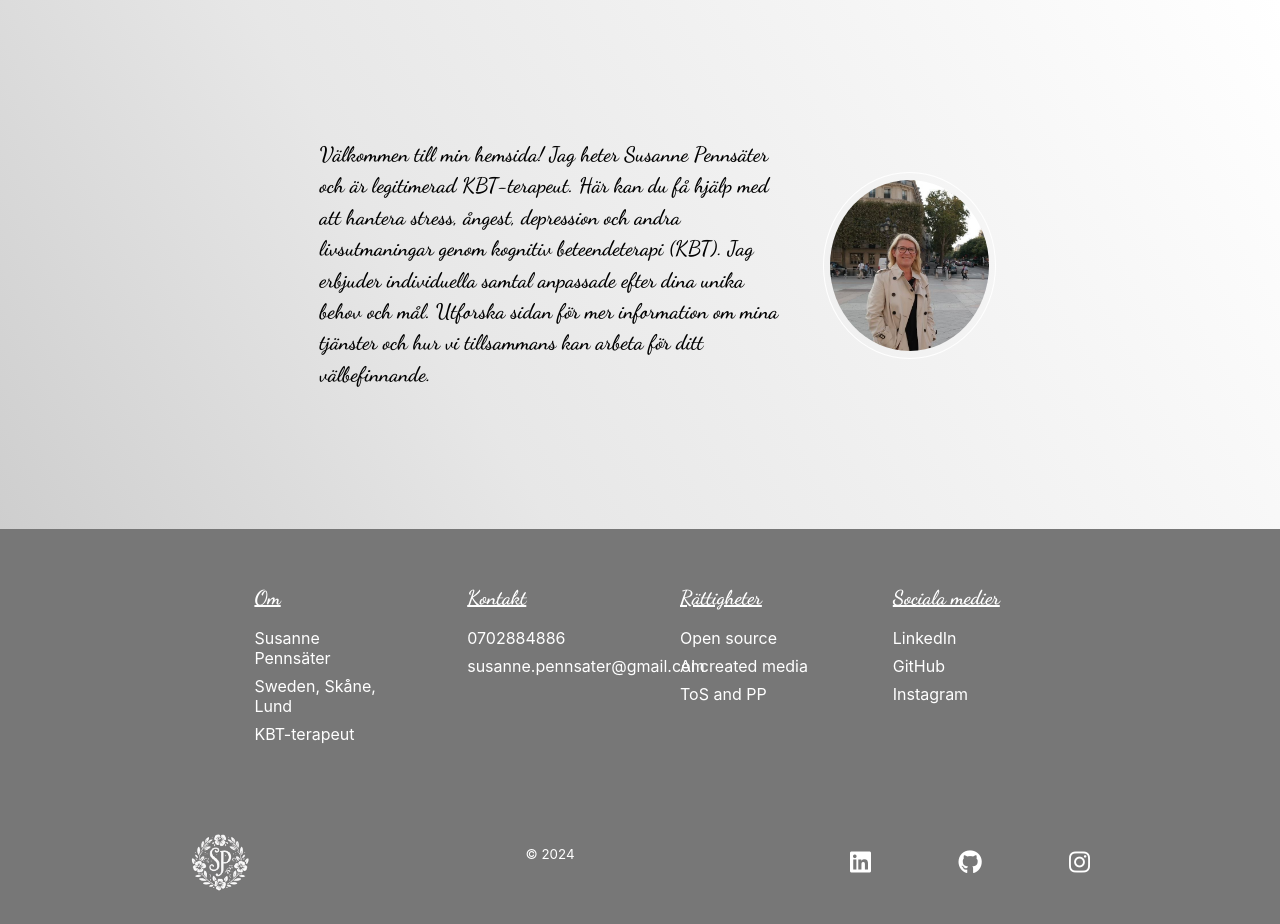
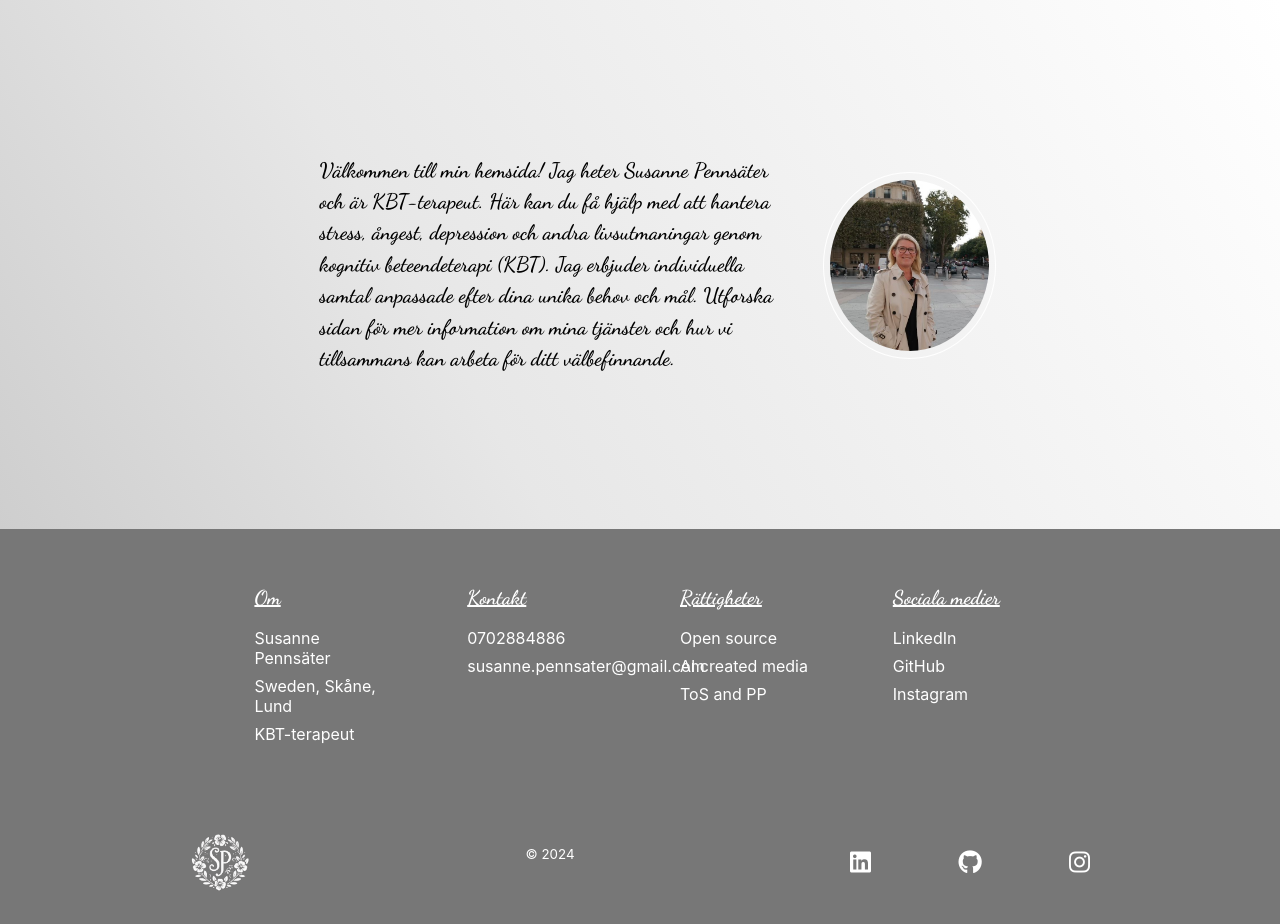
Before and after one commit to filippennsater/sp-website, a React (Create React App) app: page / in a window 1280 px wide. Shown: the part 800-1724 px from the top of the page. Built offline with nearby package versions, Linux system fonts and the light colour scheme.

Commit message:
just changed som info

```diff
--- a/src/pages/home/IntroSection.jsx
+++ b/src/pages/home/IntroSection.jsx
@@ -38,7 +38,7 @@ function IntroSection() {
         <div className='intr-bottom-container'>
           <div className='intr-text-container'>
             <div className='intrctext'>
-              Välkommen till min hemsida! Jag heter Susanne Pennsäter och är legitimerad KBT-terapeut. Här kan du få hjälp med att hantera stress, ångest, depression och andra livsutmaningar genom kognitiv beteendeterapi (KBT). Jag erbjuder individuella samtal anpassade efter dina unika behov och mål. Utforska sidan för mer information om mina tjänster och hur vi tillsammans kan arbeta för ditt välbefinnande.
+              Välkommen till min hemsida! Jag heter Susanne Pennsäter och är KBT-terapeut. Här kan du få hjälp med att hantera stress, ångest, depression och andra livsutmaningar genom kognitiv beteendeterapi (KBT). Jag erbjuder individuella samtal anpassade efter dina unika behov och mål. Utforska sidan för mer information om mina tjänster och hur vi tillsammans kan arbeta för ditt välbefinnande.
             </div>
           </div>
           <div className='intr-circle-container'>
```
